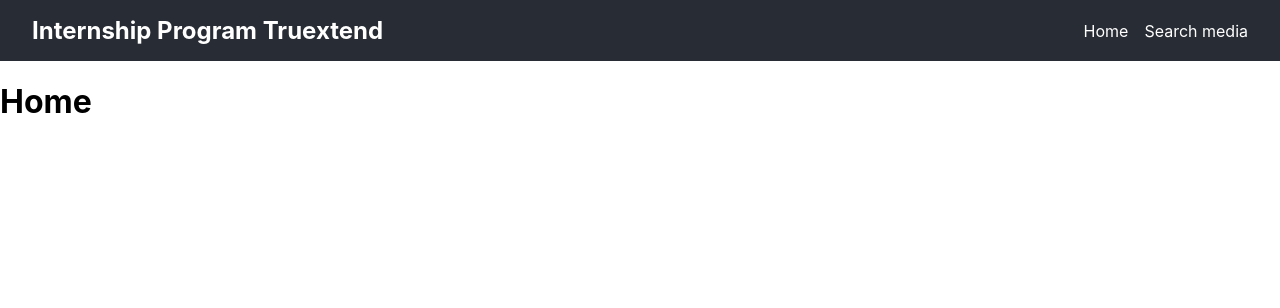
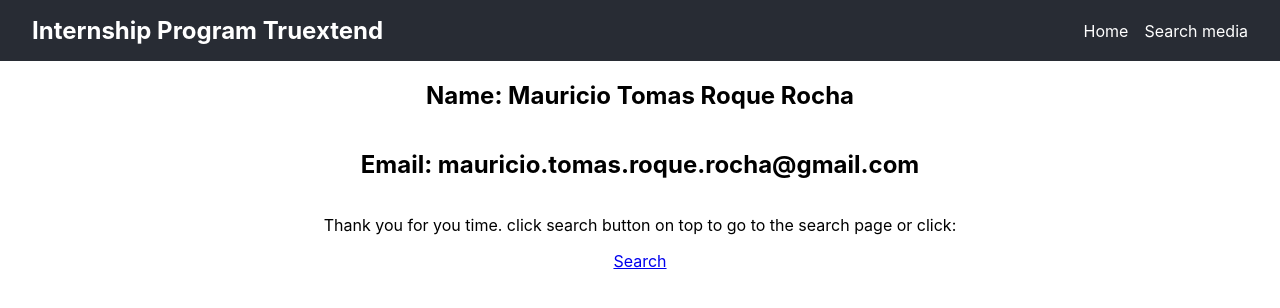
Before and after one commit to mauricioroquerocha/internship-program-truextend, a React (Create React App) app: page / in a window 1280 px wide. Shown: the top 308 px of the page. Built offline with nearby package versions, Linux system fonts and the light colour scheme.

Commit message:
add a home page

```diff
--- a/src/App.tsx
+++ b/src/App.tsx
@@ -3,13 +3,14 @@
 import MediaSearchPage from "./mediaSearch/MediaSearchPage";
 import Header from "./layout/Header";
 import { ToastContainer } from "react-toastify";
+import Home from "./home/Home";
 
 const App: React.FC = () => {
   return (
     <Router>
       <Header></Header>
       <Routes>
-        <Route path="/" element={<h1>Home</h1>} />
+        <Route path="/" element={<Home></Home>} />
         <Route path="/search" element={<MediaSearchPage />} />
       </Routes>
       <ToastContainer></ToastContainer>
--- /dev/null
+++ b/src/home/Home.tsx
@@ -0,0 +1,20 @@
+export default function Home() {
+  return (
+    <div
+      style={{
+        display: "flex",
+        flexDirection: "column",
+        alignItems: "center",
+      }}
+    >
+      <h2>Name: Mauricio Tomas Roque Rocha</h2>
+      <h2>Email: mauricio.tomas.roque.rocha@gmail.com</h2>
+
+      <p>
+        Thank you for you time. click search button on top to go to the search
+        page or click:
+      </p>
+      <a href="http://localhost:3000/search">Search</a>
+    </div>
+  );
+}
```
